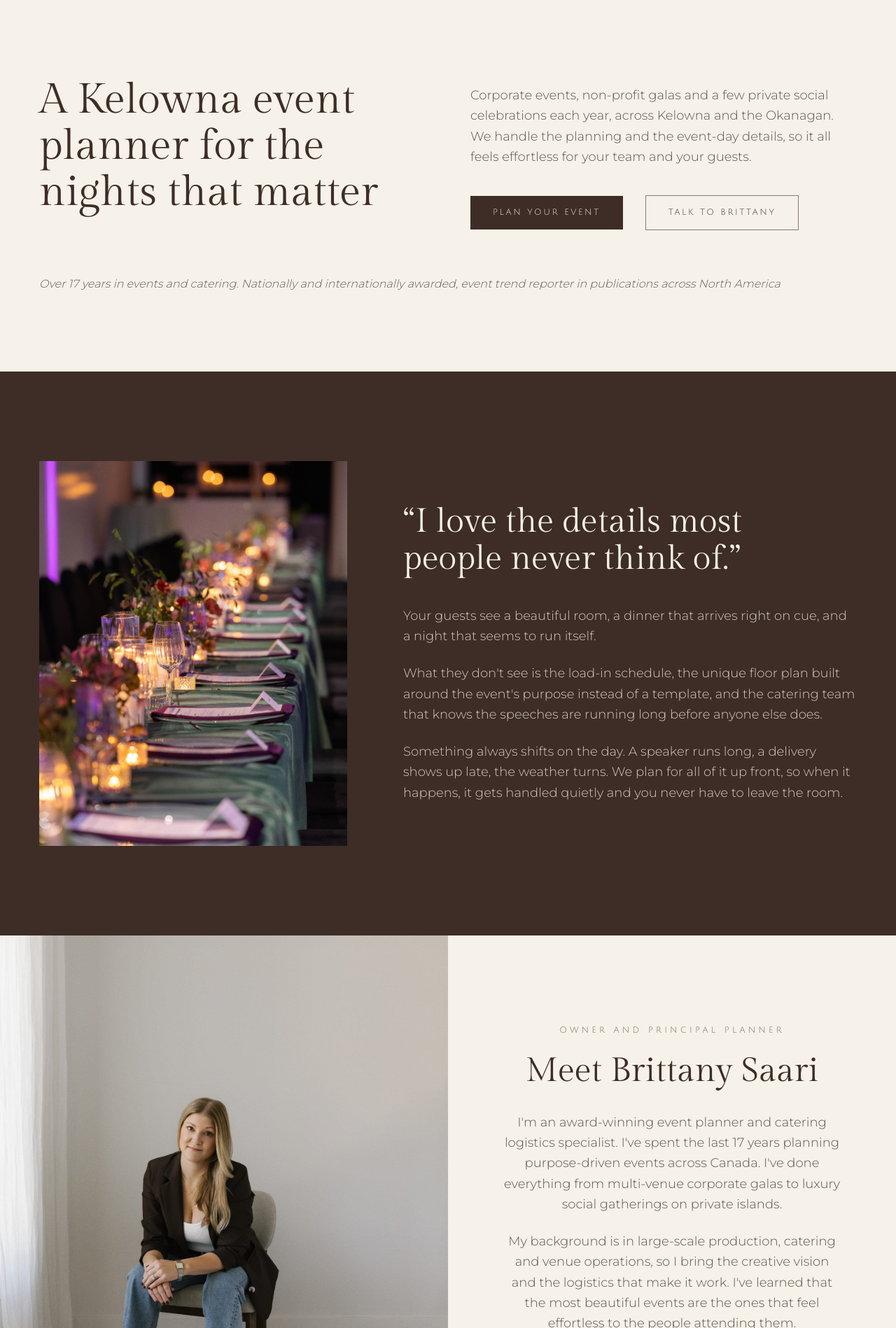
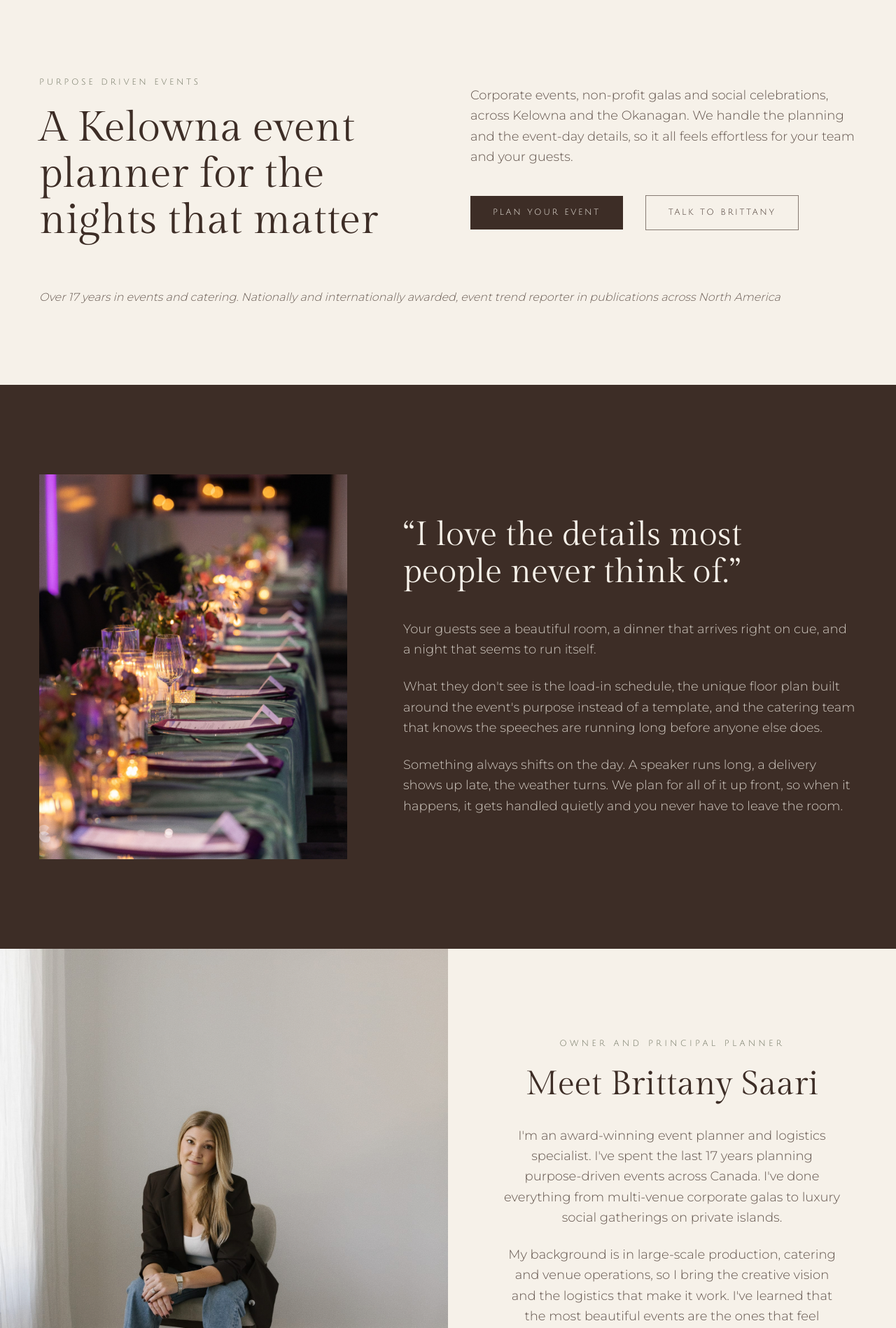
Before and after one commit to olivermedgyesi/walker-west, a Next.js app: page / in a window 1280 px wide. Shown: the part 802-2700 px from the top of the page at 70% size. Built offline with nearby package versions, Linux system fonts and the light colour scheme.

Commit message:
Remove struck copy and restore hero eyebrow

```diff
--- a/src/components/home/Hero.tsx
+++ b/src/components/home/Hero.tsx
@@ -31,14 +31,17 @@ export function Hero() {
       <section className="bg-cream">
         <div className="mx-auto grid max-w-7xl grid-cols-1 gap-10 px-6 py-20 md:px-10 md:py-28 lg:grid-cols-12 lg:gap-16 lg:px-14">
           <div className="lg:col-span-6">
-            <h1 className="text-balance font-display text-4xl leading-[1.1] md:text-5xl lg:text-6xl">
+            <p className="font-caps text-xs uppercase tracking-[0.3em] text-sage">
+              Purpose driven events
+            </p>
+            <h1 className="mt-6 text-balance font-display text-4xl leading-[1.1] md:text-5xl lg:text-6xl">
               A Kelowna event planner for the nights that matter
             </h1>
           </div>
           <div className="lg:col-span-6 lg:pt-3">
             <p className="max-w-xl text-base leading-relaxed text-espresso/80 md:text-lg">
-              Corporate events, non-profit galas and a few private social
-              celebrations each year, across Kelowna and the Okanagan. We handle the planning and the
+              Corporate events, non-profit galas and social celebrations,
+              across Kelowna and the Okanagan. We handle the planning and the
               event-day details, so it all feels effortless for your team and
               your guests.
             </p>
--- a/src/components/home/MeetBrittany.tsx
+++ b/src/components/home/MeetBrittany.tsx
@@ -26,7 +26,7 @@ export function MeetBrittany() {
           </h2>
           <div className="mt-8 space-y-6 text-base leading-relaxed text-espresso/80 md:text-lg">
             <p>
-              I&apos;m an award-winning event planner and catering logistics
+              I&apos;m an award-winning event planner and logistics
               specialist.
               I&apos;ve spent the last 17 years planning purpose-driven events
               across Canada. I&apos;ve done everything from multi-venue
```
